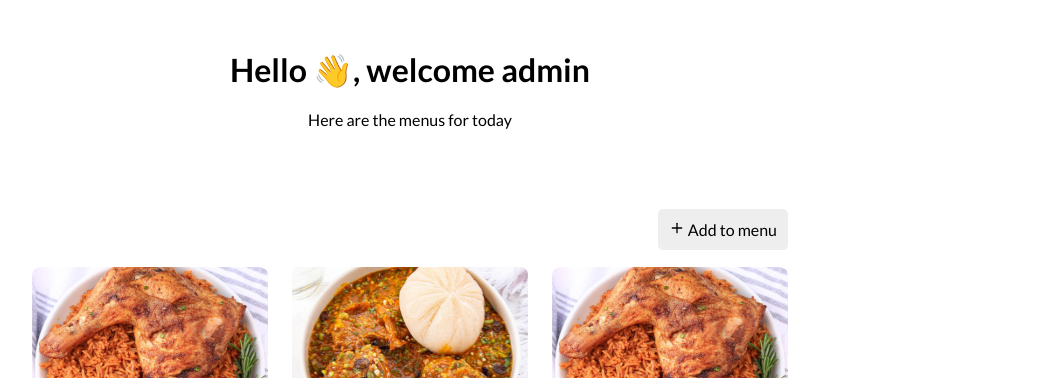
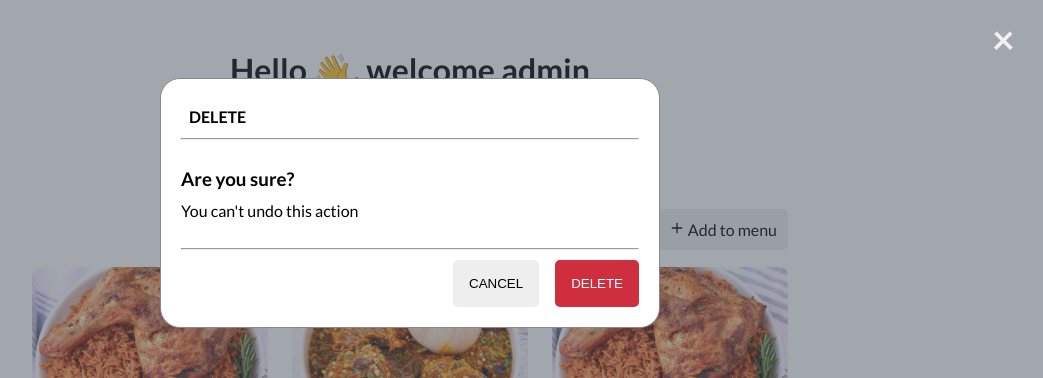
Before and after one commit to muritz11/bezao-test, a React (Create React App) app in the folder Part_Two/: page / in a window 1280 px wide. Shown: the top 378 px of the page, without its empty margins (230-1273 px from the left). Built offline with nearby package versions, Linux system fonts and the light colour scheme.

Commit message:
feat: delete

```diff
--- a/Part_Two/src/assets/styles/HomeStyles.css
+++ b/Part_Two/src/assets/styles/HomeStyles.css
@@ -4,7 +4,7 @@
     margin-bottom: 17px;
 }
 
-.new-item > .link, .save-btn, .cancel-btn{
+.new-item > .link, .save-btn, .cancel-btn, .delete-btn{
     padding: 10px;
     border-radius: 5px;
     background-color: #eee;
--- /dev/null
+++ b/Part_Two/src/components/cards/deleteModal/DeleteModal.css
@@ -0,0 +1,109 @@
+.delete-btn {
+    background-color: #ce2e3e;
+    padding: 15px;
+    margin-left: 1rem;
+    color: #fff;
+}
+
+.delete-btn:hover{
+    background-color: #BB2D3B;
+}
+
+.cancel-btn:hover{
+    background-color: #aaa;
+    color: #fff;
+}
+
+.modal-footer{
+    text-align: right;
+    margin-top: 10px;
+}
+
+
+.container {
+    background-color: #fff;
+    width: calc(100% - 3.5rem);
+    margin: 5% auto 15% auto;
+    border: 1px solid #888;
+    padding: 20px;
+    animation: pullDown .5s;
+}
+
+
+.modal {
+    position: fixed;
+    z-index: 1;
+    left: 0;
+    top: 0;
+    width: 100%;
+    height: 100%;
+    overflow: auto;
+    background-color: rgba(71, 78, 93, .5);
+    padding-top: 50px;
+}
+
+
+
+hr {
+    margin-top: 0.25rem;
+    margin-bottom: 0.25rem;
+}
+
+
+.close {
+    position: absolute;
+    right: 35px;
+    top: 15px;
+    font-size: 40px;
+    font-weight: bold;
+    color: #f1f1f1;
+}
+
+.close:hover,
+.close:focus {
+    color: #f44336;
+    cursor: pointer;
+}
+
+
+.clearfix::after {
+    content: "";
+    clear: both;
+    display: table;
+}
+
+.modal-header{
+    text-align: left;
+    padding: 0.5rem;
+}
+
+.modal-body{
+    padding: 1.5rem 0;
+}
+
+.modal-body > h3{
+    margin-bottom: 0.7rem;
+}
+
+@media (min-width: 576px){
+    .container {
+        max-width: 500px;
+        margin: 1.75rem auto;
+    }
+}
+
+@media screen and (max-width: 300px) {
+    .cancelbtn, .deletebtn {
+        width: 100%;
+    }
+}
+
+
+@keyframes pullDown {
+    from {
+        transform: translateY(-40px);
+    }
+    to {
+        transform: translateY(0);
+    }
+}
--- /dev/null
+++ b/Part_Two/src/components/cards/deleteModal/DeleteModal.js
@@ -0,0 +1,43 @@
+import React from 'react'
+import { useDispatch } from 'react-redux'
+import { deleteDish } from '../../../redux/features/menuSlice'
+import './DeleteModal.css'
+
+const DeleteModal = ({ toggler, dishId }) => {
+
+    const dispatch = useDispatch()
+
+    const delDish = () => {
+        dispatch(deleteDish(dishId))
+        toggler(null)
+    }
+
+    return (
+        <div id="id01" className="modal">
+            <span onClick={toggler} className="close" title="Close Modal">&times;</span>
+            <div className="modal-content">
+                <div className="container pull-up">
+                    <h4 className="text-start p-2 pb-0 modal-header">DELETE</h4>
+                    <hr className='my-1' />
+                    <div className="modal-body">
+                        <h3>Are you sure?</h3>
+                        <p>You can't undo this action</p>
+                    </div>
+                    <hr />
+                    <div className="modal-footer">
+                        <button className="cancel-btn me-3" onClick={toggler}>CANCEL</button>
+                        <button className="delete-btn w-25" onClick={delDish}>
+                            DELETE
+                        </button>
+                    </div>
+                </div>
+                {/* <div className="modal">
+                    <div className="modal-dialog modal-dialog-centered">
+                    </div>
+                </div> */}
+            </div>
+        </div>
+    )
+}
+
+export default DeleteModal
--- a/Part_Two/src/components/cards/menu/MenuCard.js
+++ b/Part_Two/src/components/cards/menu/MenuCard.js
@@ -4,7 +4,7 @@ import { FiEdit } from "react-icons/fi";
 import { AiOutlineDelete } from 'react-icons/ai';
 import { Link } from 'react-router-dom';
 
-const MenuCard = ({ name, price, img, desc }) => {
+const MenuCard = ({ name, price, img, desc, toggleDel, itemId }) => {
   return (
       <div className="menu-card">
         <img src={img} alt={name} />
@@ -15,9 +15,8 @@ const MenuCard = ({ name, price, img, desc }) => {
                 <p className="fs-14 fw-700 txt-dark">&#8358; {price}</p>
                 <div className='action-btns'>
                   <Link to={'edit'}><FiEdit className='fs-20 edit' /></Link>
-                  <AiOutlineDelete className='fs-20 delete' />
+                  <AiOutlineDelete onClick={() => {toggleDel(itemId)}} className='fs-20 delete' />
                 </div>
-                {/* <button className="primary-btn ">Place Order</button> */}
             </div>
         </div>
       </div>
--- a/Part_Two/src/redux/features/menuSlice.js
+++ b/Part_Two/src/redux/features/menuSlice.js
@@ -52,10 +52,14 @@ export const menuSlice = createSlice({
     reducers: {
         newItem: (state, action) => {
             state.push({ ...action.payload, id: state.length, image: menuDish})
+            console.log(state)
+        },
+        deleteDish: (state, action) => {
+            state.splice(state.findIndex((val) => val.id === action.payload), 1);
         },
     }
 })
 
 
-export const { newItem } = menuSlice.actions
+export const { newItem, deleteDish } = menuSlice.actions
 export default menuSlice.reducer
--- a/Part_Two/src/screens/Home.js
+++ b/Part_Two/src/screens/Home.js
@@ -1,21 +1,31 @@
-import React from 'react'
+import React, { useState } from 'react'
 import MenuCard from '../components/cards/menu/MenuCard';
 import { FiPlus } from 'react-icons/fi';
 import '../assets/styles/HomeStyles.css'
 import { useSelector } from 'react-redux';
 import { Link } from 'react-router-dom';
+import DeleteModal from '../components/cards/deleteModal/DeleteModal';
 
 const Home = () => {
 
   const cuisines = useSelector((state) => state.menu)
+  const [state, setState] = useState({
+    deleteItemId: '',
+    deleteModalOpen: true
+  })
+
+  const toggleDeleteModal = (delItemId) => {
+    setState({ ...state, deleteModalOpen: !state.deleteModalOpen, deleteItemId: delItemId })
+  }
 
   const menuList = cuisines.map((cuisine, index) =>
-    <MenuCard name={cuisine.title} desc={cuisine.description} price={cuisine.price} img={cuisine.image} key={index} />
+    <MenuCard name={cuisine.title} itemId={cuisine.id} desc={cuisine.description} toggleDel={toggleDeleteModal} price={cuisine.price} img={cuisine.image} key={index} />
   )
 
   return (
     <>
         <main>
+          { state.deleteModalOpen && <DeleteModal toggler={toggleDeleteModal} dishId={state.deleteItemId} /> }
           <div id="menu">
             <div className="new-item">
               <Link to={'/new-item'} className='link'><FiPlus /> Add to menu</Link>
--- a/Part_Two/src/screens/NewItem.js
+++ b/Part_Two/src/screens/NewItem.js
@@ -29,7 +29,7 @@ const NewItem = () => {
         setTimeout(() => {
             setSuccessMsg('')
             navigate('/')
-        }, 3000);
+        }, 2000);
     }
 
     const handleSubmit = (e) => {
```
Lines whose indentation alone changed are shown as unchanged.
